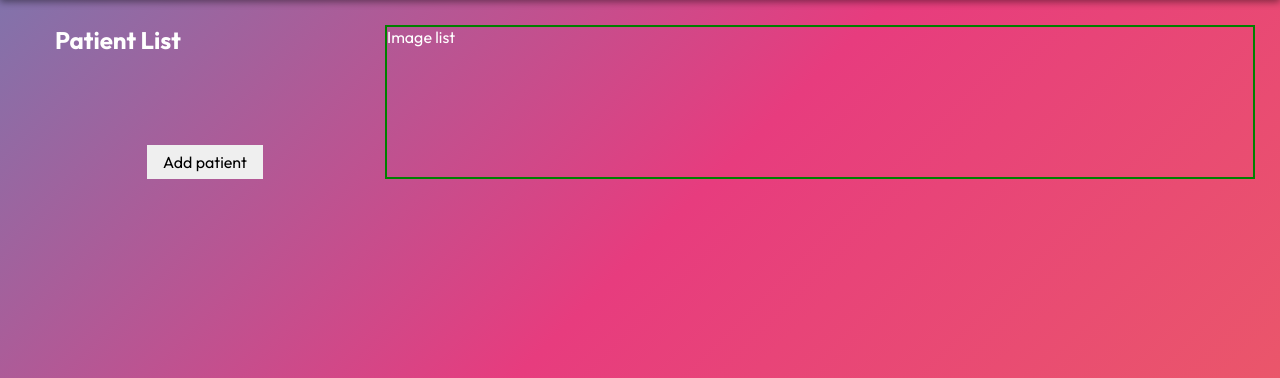
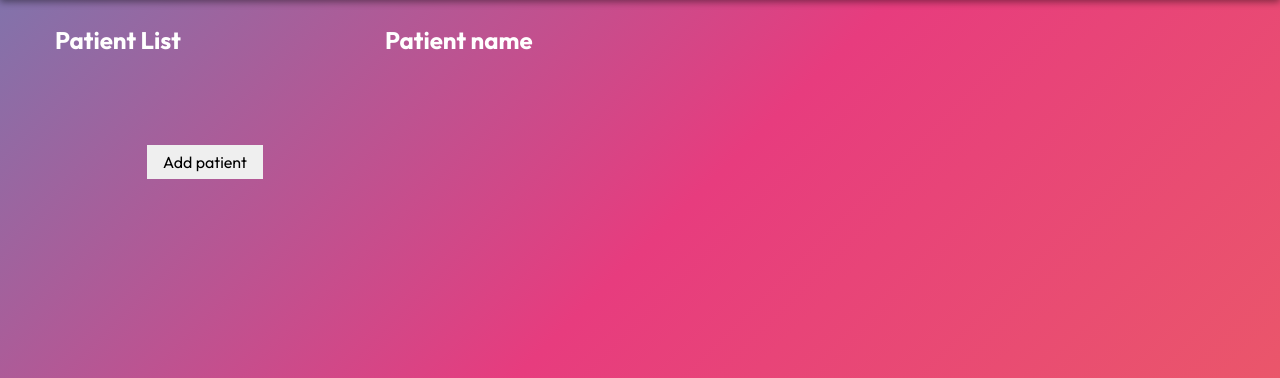
Before and after one commit to Aslam-Naseer/pillpal_UI, a Flask app: template templates/index.html in a window 1280 px wide. Shown: the part 70-448 px from the top of the page. Run offline with Flask 3, Linux system fonts and the light colour scheme; the template is opened without the code that fills it, so the values that code supplies are empty; parts of the project's set-up code (start-up, migrations or seed data) failed here and were passed over.

Commit message:
Set up image list

```diff
--- a/app.py
+++ b/app.py
@@ -1,7 +1,9 @@
 from flask import Flask, render_template
 import os
 from dotenv import load_dotenv
-from supabase import create_client, Client
+# from supabase import create_client, Client
+
+
 
 load_dotenv()
 app = Flask(__name__)
@@ -14,19 +16,19 @@ print(key)
 if not url or not key:
     raise ValueError("Supabase credentials not found in .env file")
 
-supabase = create_client(url, key)
+# supabase = create_client(url, key)
 
 @app.route('/')
 def index():
     # Use the 'select' method to retrieve all data from 'buckets'
-    response_bucket = supabase.table('buckets').select('*').execute()
-    response_medicine = supabase.table('medicines').select('*').execute()
+    # response_bucket = supabase.table('buckets').select('*').execute()
+    # response_medicine = supabase.table('medicines').select('*').execute()
 
     patients_list = ["pdsda1","p2","p3"]
-    images_list = [123,234,345,456,567]
+    images_list = ["a",12,2,3,4,4,4]
 
-    print("Response", response_bucket.data)
-    print("Response M", response_medicine.data)
+    # print("Response", response_bucket.data)
+    # print("Response M", response_medicine.data)
     # return render_template('index.html', data_bucket=response_bucket.data, data_medicine=response_medicine.data)
     return render_template('index.html', patients=patients_list, images = images_list)
 
--- a/static/css/index.css
+++ b/static/css/index.css
@@ -21,7 +21,6 @@
 
 .img-list {
   flex: 1;
-  border: 2px solid green
 }
 
 .patient_tile {
@@ -54,3 +53,20 @@
 .add-patient:hover {
   opacity: 0.85;
 }
+
+.img-grid {
+  padding-top: 35px;
+  display: grid;
+  gap: 35px;
+  grid-template-columns: repeat(auto-fill, minmax(250px, 1fr));
+}
+
+.scan-img {
+  width: 100%;
+  aspect-ratio: 1;
+}
+
+.img-details {
+  display: flex;
+  justify-content: space-between;
+}
--- a/templates/index.html
+++ b/templates/index.html
@@ -30,9 +30,18 @@
     <button class="add-patient">Add patient</button>
   </div>
   <div class="img-list">
-    Image list {% for img in images %}
-    <div>{{img}}</div>
-    {% endfor %}
+    <h2>Patient name</h2>
+    <div class="img-grid">
+      {% for img in images %}
+      <div>
+        <img class="scan-img" src="../static/images/shrek.png" alt="shrek" />
+        <div class="img-details">
+          <span>No dementia!</span>
+          <span>24-12-2024</span>
+        </div>
+      </div>
+      {% endfor %}
+    </div>
   </div>
 </div>
 {% endblock %}
```
Also changed, not shown: static/images/shrek.png (added).
